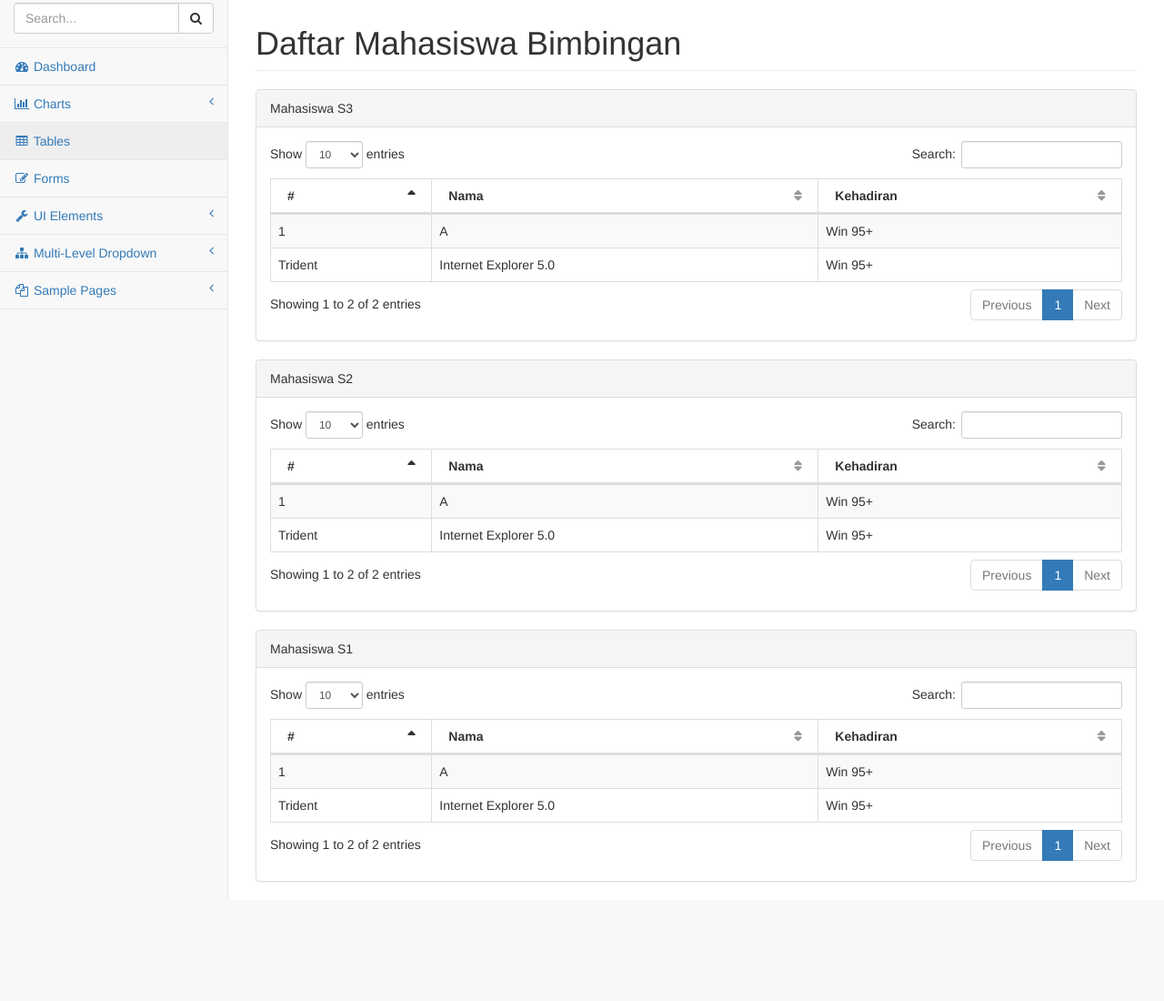
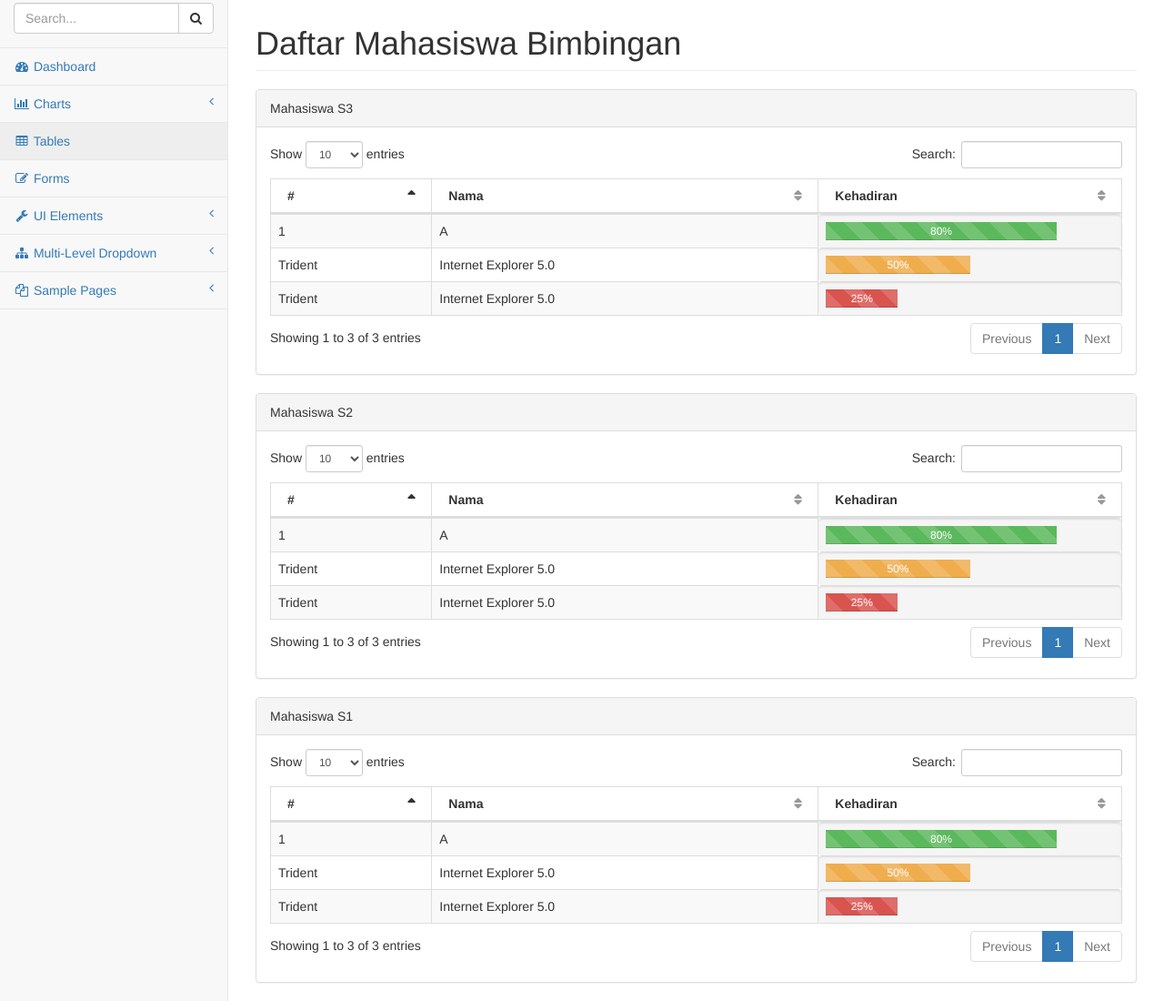
Before and after one commit to vkhomas/si-kehadiran-riset, a plain HTML site: page pages/tables.html in a window 1280 px wide. Shown: the part 63-1163 px from the top of the page at 91% size. Before the commit the page ends 1052 px from the top, so only its background shows below. Drawn offline with Linux system fonts and the light colour scheme.

Commit message:
tables.html bar mhs bimbingan

```diff
--- a/pages/tables.html
+++ b/pages/tables.html
@@ -401,12 +401,26 @@
                                     <tr class="S3">
                                         <td>1</td>
                                         <td>A</td>
-                                        <td>Win 95+</td>
+                                        <td
+                                            <div class="progress progress-striped active">
+                                            <div class="progress-bar progress-bar-success" role="progressbar" aria-valuenow="80" aria-valuemin="0" aria-valuemax="100" style="width: 80%"
+                                        >80%</td>
                                     </tr>
-                                    <tr class="even gradeC">
+                                    <tr class="S3">
                                         <td>Trident</td>
                                         <td>Internet Explorer 5.0</td>
-                                        <td>Win 95+</td>
+                                        <td
+                                            <div class="progress progress-striped active">
+                                            <div class="progress-bar progress-bar-warning" role="progressbar" aria-valuenow="50" aria-valuemin="0" aria-valuemax="100" style="width: 50%"
+                                        >50%</td>
+                                    </tr>
+                                    <tr class="S3">
+                                        <td>Trident</td>
+                                        <td>Internet Explorer 5.0</td>
+                                        <td
+                                            <div class="progress progress-striped active">
+                                            <div class="progress-bar progress-bar-danger" role="progressbar" aria-valuenow="250" aria-valuemin="0" aria-valuemax="100" style="width: 25%"
+                                        >25%</td>
                                     </tr>
                                 </tbody>
                             </table>
@@ -436,15 +450,29 @@
                                     </tr>
                                 </thead>
                                 <tbody>
-                                    <tr class="S3">
+                                    <tr class="S2">
                                         <td>1</td>
                                         <td>A</td>
-                                        <td>Win 95+</td>
+                                        <td
+                                            <div class="progress progress-striped active">
+                                            <div class="progress-bar progress-bar-success" role="progressbar" aria-valuenow="80" aria-valuemin="0" aria-valuemax="100" style="width: 80%"
+                                        >80%</td>
                                     </tr>
-                                    <tr class="even gradeC">
+                                    <tr class="S2">
                                         <td>Trident</td>
                                         <td>Internet Explorer 5.0</td>
-                                        <td>Win 95+</td>
+                                        <td
+                                            <div class="progress progress-striped active">
+                                            <div class="progress-bar progress-bar-warning" role="progressbar" aria-valuenow="50" aria-valuemin="0" aria-valuemax="100" style="width: 50%"
+                                        >50%</td>
+                                    </tr>
+                                    <tr class="S2">
+                                        <td>Trident</td>
+                                        <td>Internet Explorer 5.0</td>
+                                        <td
+                                            <div class="progress progress-striped active">
+                                            <div class="progress-bar progress-bar-danger" role="progressbar" aria-valuenow="250" aria-valuemin="0" aria-valuemax="100" style="width: 25%"
+                                        >25%</td>
                                     </tr>
                                 </tbody>
                             </table>
@@ -474,15 +502,29 @@
                                     </tr>
                                 </thead>
                                 <tbody>
-                                    <tr class="S3">
+                                    <tr class="S1">
                                         <td>1</td>
                                         <td>A</td>
-                                        <td>Win 95+</td>
+                                        <td
+                                            <div class="progress progress-striped active">
+                                            <div class="progress-bar progress-bar-success" role="progressbar" aria-valuenow="80" aria-valuemin="0" aria-valuemax="100" style="width: 80%"
+                                        >80%</td>
                                     </tr>
-                                    <tr class="even gradeC">
+                                    <tr class="S1">
                                         <td>Trident</td>
                                         <td>Internet Explorer 5.0</td>
-                                        <td>Win 95+</td>
+                                        <td
+                                            <div class="progress progress-striped active">
+                                            <div class="progress-bar progress-bar-warning" role="progressbar" aria-valuenow="50" aria-valuemin="0" aria-valuemax="100" style="width: 50%"
+                                        >50%</td>
+                                    </tr>
+                                    <tr class="S1">
+                                        <td>Trident</td>
+                                        <td>Internet Explorer 5.0</td>
+                                        <td
+                                            <div class="progress progress-striped active">
+                                            <div class="progress-bar progress-bar-danger" role="progressbar" aria-valuenow="250" aria-valuemin="0" aria-valuemax="100" style="width: 25%"
+                                        >25%</td>
                                     </tr>
                                 </tbody>
                             </table>
```
